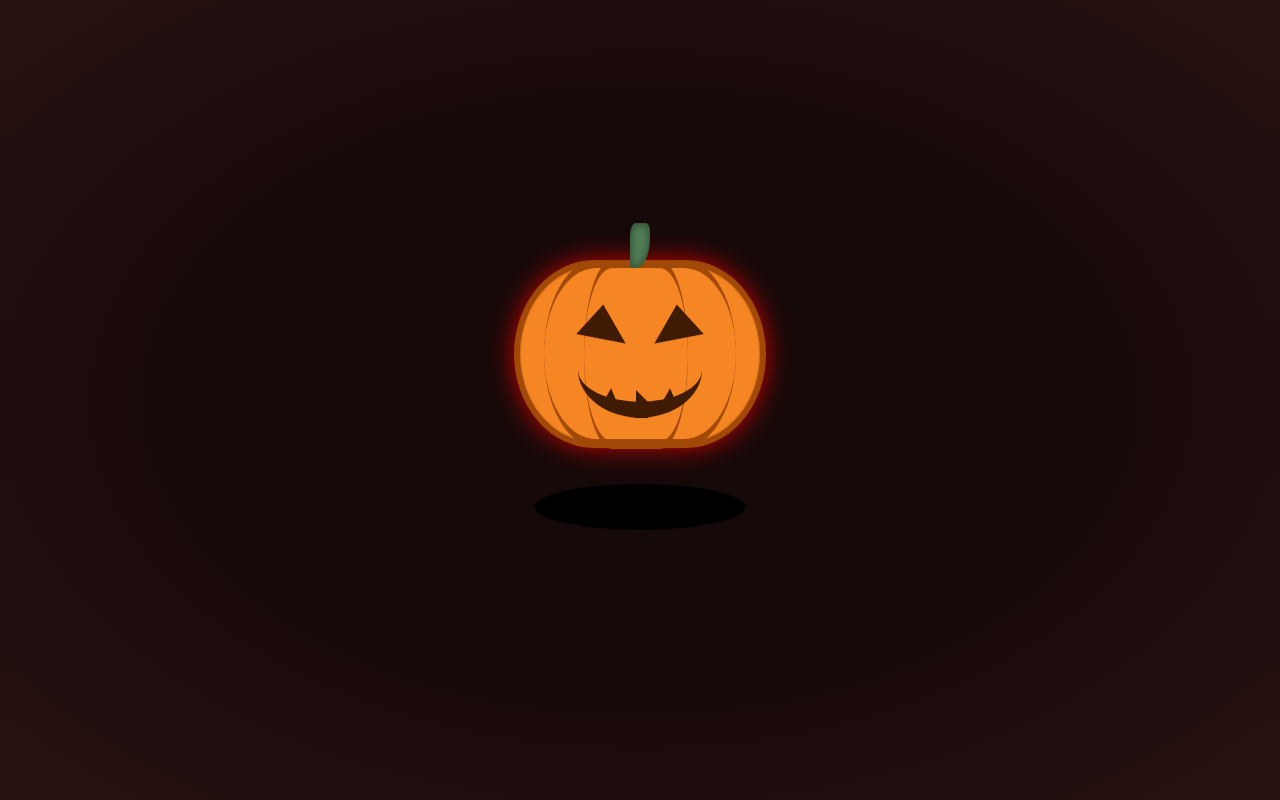
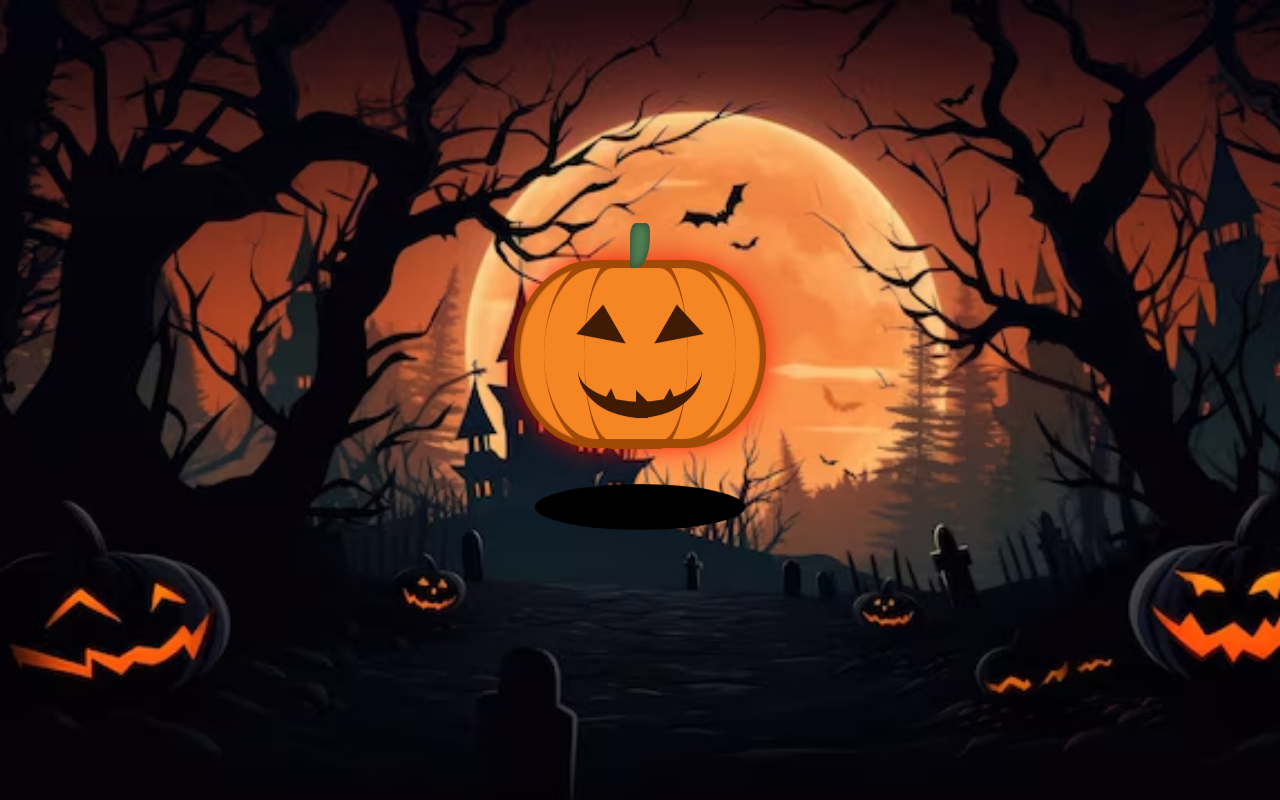
Before and after one commit to Shagan742/halloween-pumpkin-animation, a plain HTML site: page index.html in a window 1280 px wide. Drawn offline with Linux system fonts and the light colour scheme.

Commit message:
gave pumpkin a background

```diff
--- a/style.css
+++ b/style.css
@@ -2,11 +2,14 @@ html,
 body {
     width:100%;
     height:100%;
-    background:radial-gradient(ellipse at center, #160909 0%, #160909 45%, #291111 100%);
+    background: url(imgs/pumpkin\ background.avif);
+    background-repeat:no-repeat;
+    background-attachment:fixed;
+    background-size:cover;
     display:flex;
     justify-content:center;
     align-items:center;
-    overflow:hidden;
+    overflow-x:hidden;
 }
 
 .container {
@@ -71,6 +74,7 @@ body {
     height:0;
     border-top:0.8em solid transparent;
     top:2.8em;
+
 }
 
 .pumpkin .eye.right {
```
Also changed, not shown: imgs/pumpkin background.avif (added).
